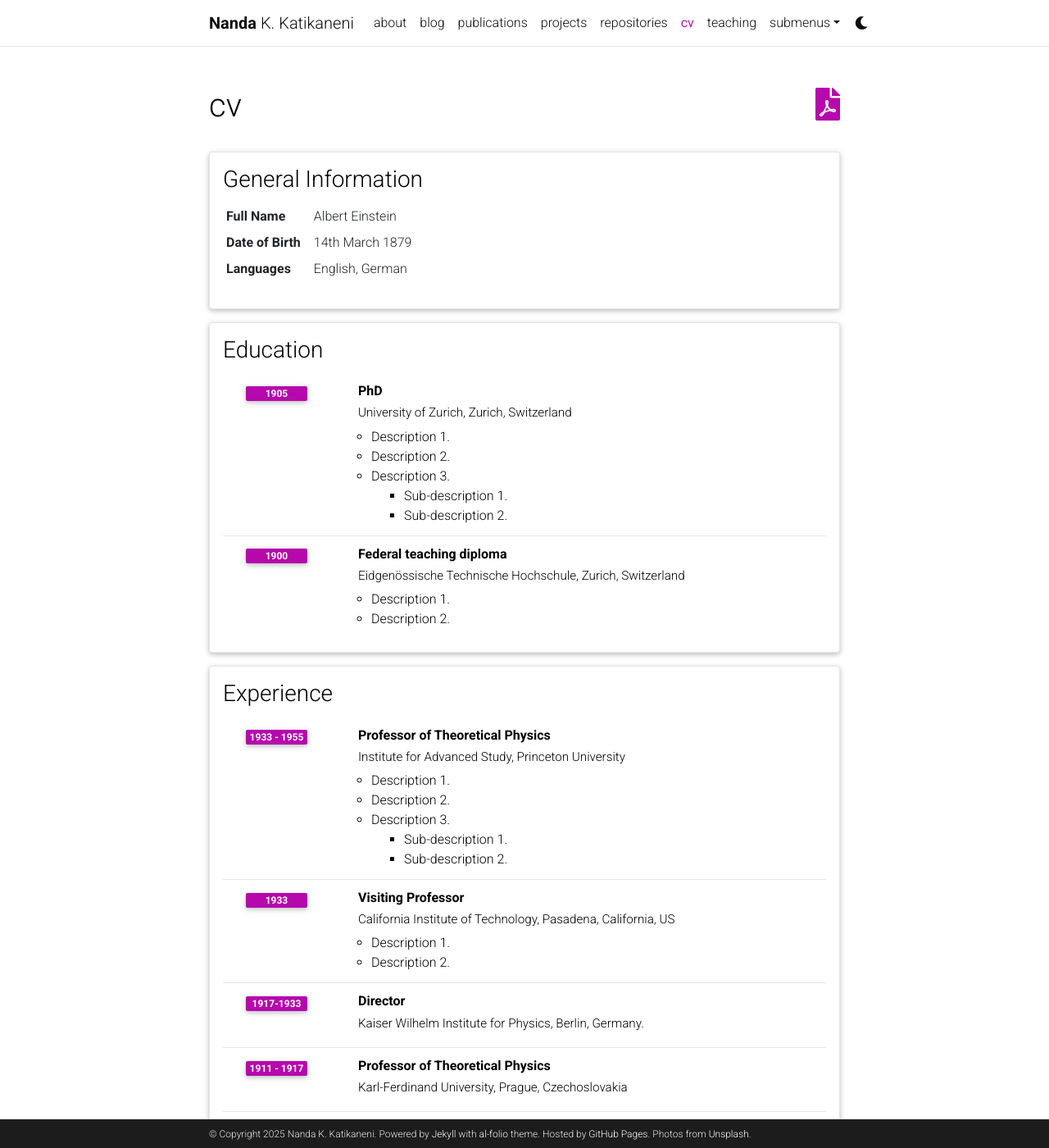
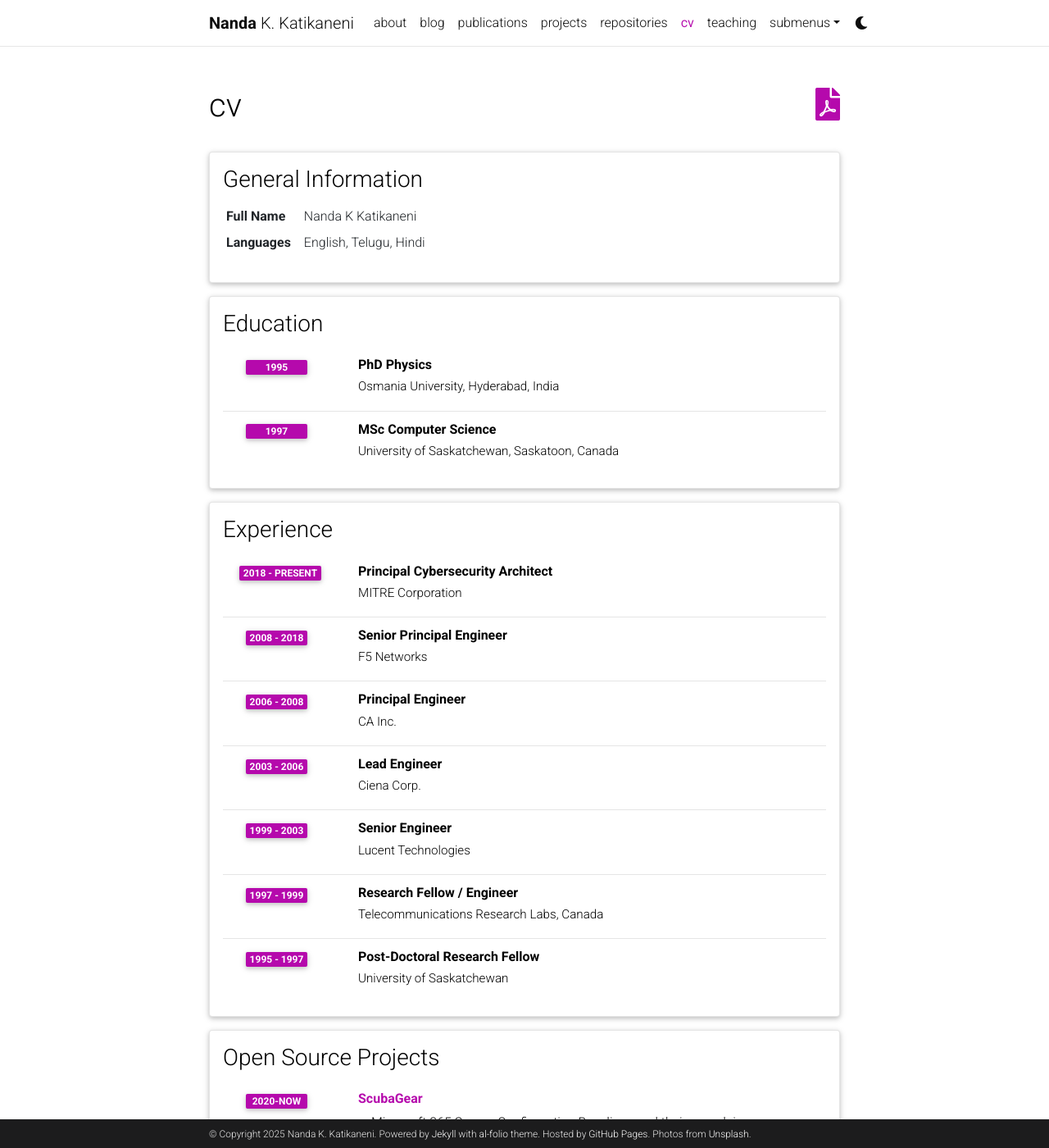
Before and after one commit to nkatikaneni/nkatikaneni.github.io, a Jekyll site: the page built from _pages/cv.md, in a window 1280 px wide and 1400 px high. Shown: the whole window at 82% size. Built offline with Jekyll 4.4.1, drawn with Linux system fonts in a browser that asks for light colours; comment, search, counter and statistics services are not loaded; a style sheet for code colours, icons or effects is not loaded; some of the changed text lies outside the part shown.

Commit message:
Update cv.yml
cv update

```diff
--- a/_data/cv.yml
+++ b/_data/cv.yml
@@ -2,96 +2,75 @@
   type: map
   contents:
     - name: Full Name
-      value: Albert Einstein
-    - name: Date of Birth
-      value: 14th March 1879
+      value: Nanda K Katikaneni
     - name: Languages
-      value: English, German
+      value: English, Telugu, Hindi
 
 - title: Education
   type: time_table
   contents:
-    - title: PhD
-      institution: University of Zurich, Zurich, Switzerland
-      year: 1905
-      description:
-        - Description 1.
-        - Description 2.
-        - title: Description 3.
-          contents:
-            - Sub-description 1.
-            - Sub-description 2.
-    - title: Federal teaching diploma
-      institution: Eidgenössische Technische Hochschule, Zurich, Switzerland
-      year: 1900
-      description:
-        - Description 1.
-        - Description 2.
+    - title: PhD Physics
+      institution: Osmania University, Hyderabad, India
+      year: 1995
+    - title: MSc Computer Science
+      institution: University of Saskatchewan, Saskatoon, Canada
+      year: 1997
 
 - title: Experience
   type: time_table
   contents:
-    - title: Professor of Theoretical Physics
-      institution: Institute for Advanced Study, Princeton University
-      year: 1933 - 1955
-      description:
-        - Description 1.
-        - Description 2.
-        - title: Description 3.
-          contents:
-            - Sub-description 1.
-            - Sub-description 2.
-    - title: Visiting Professor
-      institution: California Institute of Technology, Pasadena, California, US
-      year: 1933
-      description:
-        - Description 1.
-        - Description 2.
+    - title: Principal Cybersecurity Architect
+      institution: MITRE Corporation
+      year: 2018 - Present
 
-    - title: Director
-      institution: Kaiser Wilhelm Institute for Physics, Berlin, Germany.
-      year: 1917-1933
+    - title: Senior Principal Engineer
+      institution: F5 Networks
+      year: 2008 - 2018
 
-    - title: Professor of Theoretical Physics
-      institution: Karl-Ferdinand University, Prague, Czechoslovakia
-      year: 1911 - 1917
-      description:
+    - title: Principal Engineer
+      institution: CA Inc.
+      year: 2006 - 2008
 
-    - title: Associate Professor of Theoretical Physics
-      institution: University of Zurich, Zurich, Switzerland
-      year: 1909 - 1911
+    - title: Lead Engineer
+      institution: Ciena Corp.
+      year: 2003 - 2006
+
+    - title: Senior Engineer
+      institution: Lucent Technologies
+      year: 1999 - 2003
+
+    - title: Research Fellow / Engineer
+      institution: Telecommunications Research Labs, Canada
+      year: 1997 - 1999
+
+    - title: Post-Doctoral Research Fellow
+      institution: University of Saskatchewan
+      year: 1995 - 1997
 
 - title: Open Source Projects
   type: time_table
   contents:
-    - title: <a href="https://github.com/alshedivat/al-folio">al-folio</a>
-      year: 2015-now
-      description: A beautiful, simple, clean, and responsive Jekyll theme for academics.
+    - title: <a href="https://github.com/cisagov/ScubaGear">ScubaGear</a>
+      year: 2020-now
+      description: Microsoft 365 Secure Configuration Baselines and their complaince checking.
 
-- title: Honors and Awards
-  type: time_table
-  contents:
-    - year: 1921
-      items:
-        - Nobel Prize in Physics
-        - Matteucci Medal
-    - year: 2029
-      items:
-        - Max Planck Medal
 
-- title: Academic Interests
+- title: Technology Interests
   type: nested_list
   contents:
-    - title: Topic 1.
+    - title: Cybersecurity.
       items:
-        - Description 1.
-        - Description 2.
-    - title: Topic 2.
+        - Network Security.
+        - Cloud Security.
+        - Data Security.
+        - Security Posture Management.
+    - title: AI/ML.
       items:
-        - Description 1.
-        - Description 2.
+        - Security Behavioral Analytics.
+        - Security Data Analysis.
+        - LLM Security.
 
 - title: Other Interests
   type: list
   contents:
-    - <u>Hobbies:</u> Hobby 1, Hobby 2, etc.
+    - <u>Hobbies:</u> Investing/Finance, Parenting, Sports etc.
```
